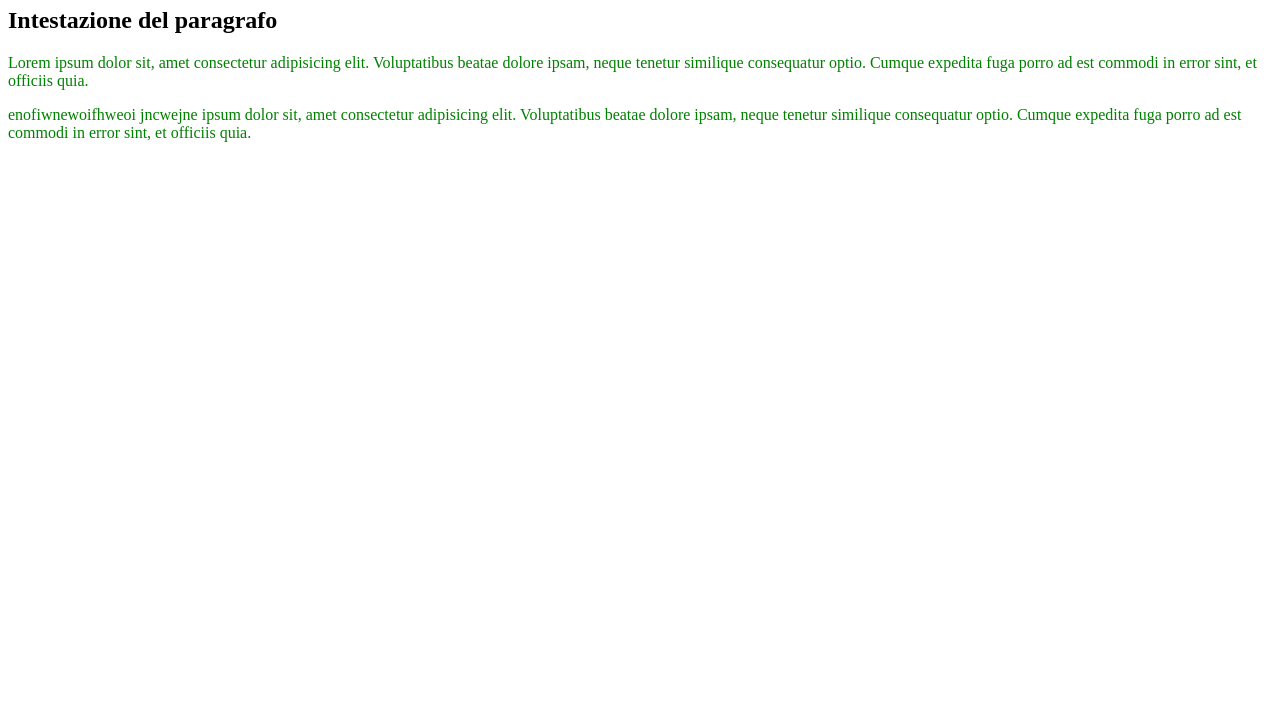
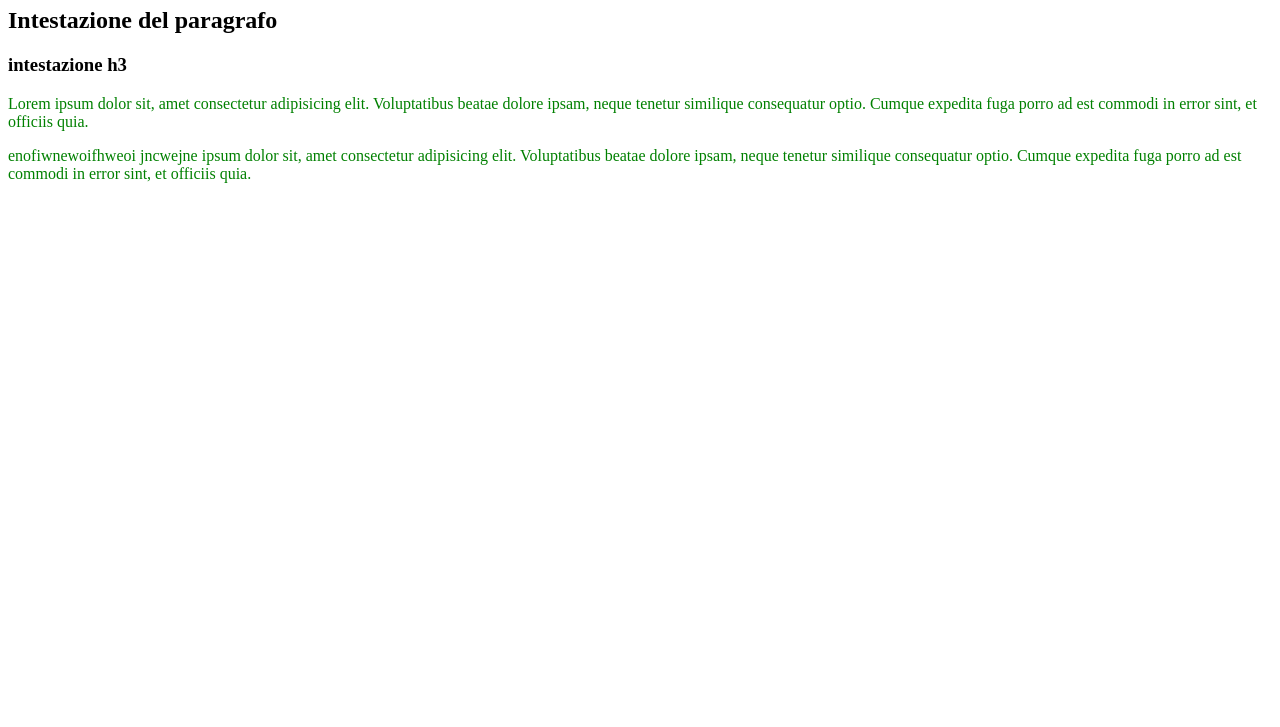
Before and after one commit to YleniaMighela/provabranch, a plain HTML site: page index.html in a window 1280 px wide. Shown: the part 73-800 px from the top of the page. Drawn offline with Linux system fonts and the light colour scheme.

Commit message:
[feat] add html h3 tag

```diff
--- a/index.html
+++ b/index.html
@@ -1,6 +1,5 @@
 <!DOCTYPE html>
 <html lang="en">
-
   <head>
     <meta charset="UTF-8" />
     <meta name="viewport" content="width=device-width, initial-scale=1.0" />
@@ -11,15 +10,17 @@
   <body>
     <h1>CIAO A TUTTI</h1>
     <h2>Intestazione del paragrafo</h2>
+    <h3>intestazione h3</h3>
     <p>
       Lorem ipsum dolor sit, amet consectetur adipisicing elit. Voluptatibus
       beatae dolore ipsam, neque tenetur similique consequatur optio. Cumque
       expedita fuga porro ad est commodi in error sint, et officiis quia.
     </p>
-    <p>enofiwnewoifhweoi jncwejne ipsum dolor sit, amet consectetur adipisicing elit. Voluptatibus beatae dolore ipsam,
-        neque
-        tenetur
-        similique consequatur optio. Cumque expedita fuga porro ad est commodi in error sint, et officiis quia.</p>
+    <p>
+      enofiwnewoifhweoi jncwejne ipsum dolor sit, amet consectetur adipisicing
+      elit. Voluptatibus beatae dolore ipsam, neque tenetur similique
+      consequatur optio. Cumque expedita fuga porro ad est commodi in error
+      sint, et officiis quia.
+    </p>
   </body>
-
 </html>
```
Lines whose indentation alone changed are shown as unchanged.
